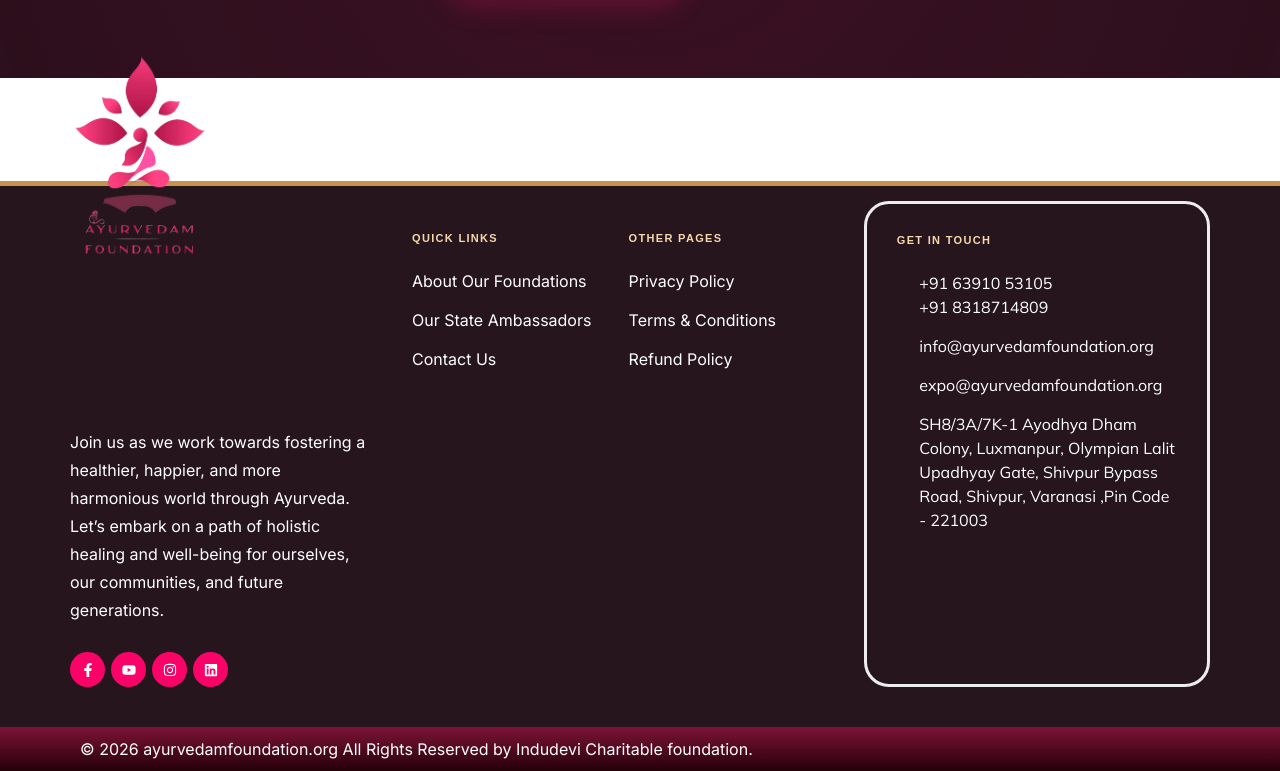
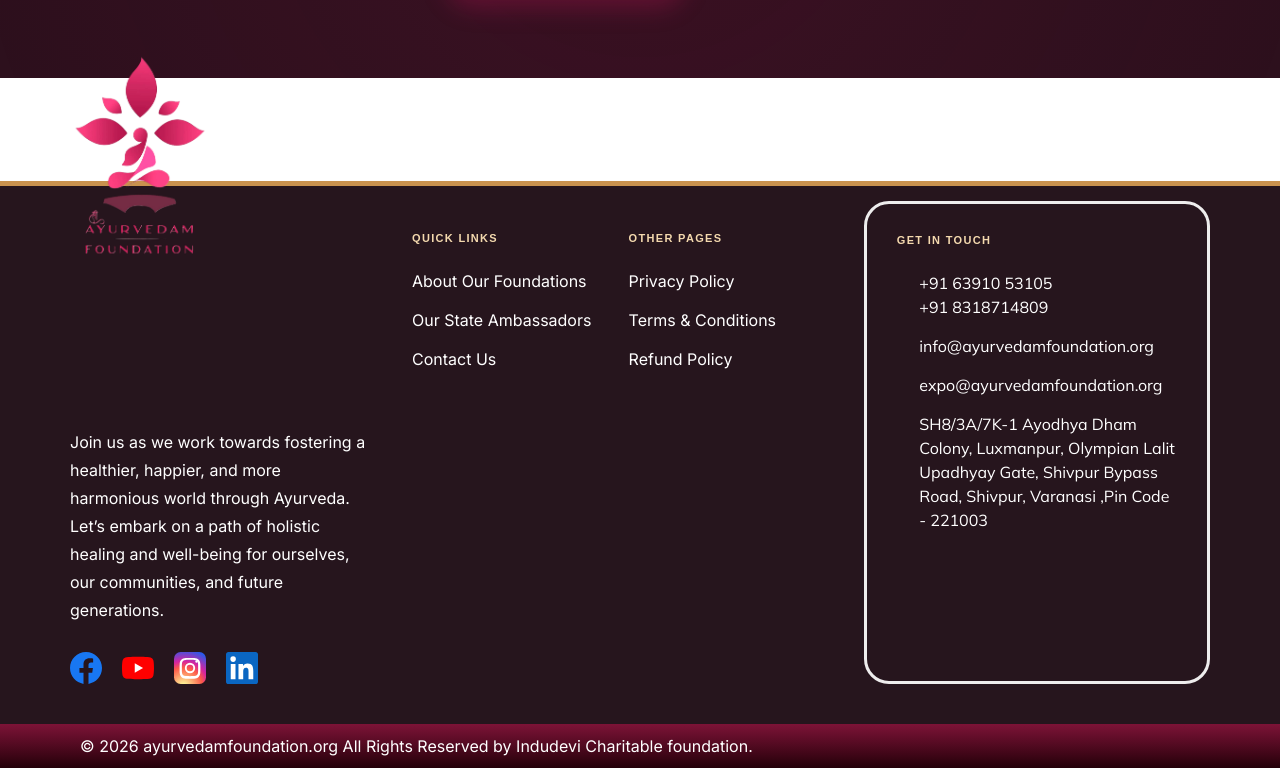
Before and after one commit to Vbhv-1501/AyurvedamFoundation, a Next.js app: page / in a window 1280 px wide. Shown: the part 6490-7261 px from the top of the page. Built offline with nearby package versions, Linux system fonts and the light colour scheme; a web font is replaced by a local one.

Commit message:
Update footer social icons to premium full-color SVG logos

```diff
--- a/src/app/globals.css
+++ b/src/app/globals.css
@@ -912,3 +912,27 @@ div:not([class*="icon"]):not([class*="fa"]):not([class*="eicon"]):not(.fa) {
 .etn-icon {
   font-family: 'etn-icon' !important;
 }
+
+/* Premium colorful social logos in the footer */
+.elementor-location-footer .elementor-social-icon {
+  background-color: transparent !important;
+  box-shadow: none !important;
+  padding: 0 !important;
+  width: auto !important;
+  height: auto !important;
+  display: inline-flex !important;
+  align-items: center !important;
+  justify-content: center !important;
+  margin-right: 14px !important;
+}
+
+.elementor-location-footer .elementor-social-icon svg {
+  fill: initial !important;
+  width: 32px !important;
+  height: 32px !important;
+  transition: transform 0.2s cubic-bezier(0.175, 0.885, 0.32, 1.275) !important;
+}
+
+.elementor-location-footer .elementor-social-icon:hover svg {
+  transform: scale(1.18) !important;
+}
--- a/src/components/MediaExperience.tsx
+++ b/src/components/MediaExperience.tsx
@@ -1,6 +1,7 @@
 "use client";
 
 import { useEffect, useState } from "react";
+import { usePathname } from "next/navigation";
 
 const fallbackImages = [
   "/uploads/2026/06/043A6536-scaled.webp", "/uploads/2026/06/043A6543-scaled.webp",
@@ -14,12 +15,37 @@ const fallbackImages = [
 export default function MediaExperience() {
   const [active, setActive] = useState<number | null>(null);
   const [images, setImages] = useState(fallbackImages);
+  const pathname = usePathname();
 
   useEffect(() => {
-    const page = window.location.pathname.replace(/\/$/, "");
+    const page = pathname.replace(/\/$/, "");
+
+    // Format footer phone numbers
     document.querySelectorAll<HTMLElement>(".elementor-location-footer .elementor-icon-list-text").forEach((item) => {
       if (item.textContent?.includes("63910 53105") && item.textContent.includes("8318714809")) {
         item.innerHTML = "+91 63910 53105<br>+91 8318714809";
+      }
+    });
+
+    // Replace footer social icons with premium full-color brand logos
+    const facebookSvg = `<svg xmlns="http://www.w3.org/2000/svg" viewBox="0 0 24 24"><path fill="#1877F2" d="M24 12.073c0-6.627-5.373-12-12-12s-12 5.373-12 12c0 5.99 4.388 10.954 10.125 11.854v-8.385H7.078v-3.47h3.047V9.43c0-3.007 1.792-4.669 4.533-4.669 1.312 0 2.686.235 2.686.235v2.953H15.83c-1.491 0-1.956.925-1.956 1.874v2.25h3.328l-.532 3.47h-2.796v8.385C19.612 23.027 24 18.062 24 12.073z"/></svg>`;
+    const youtubeSvg = `<svg xmlns="http://www.w3.org/2000/svg" viewBox="0 0 24 24"><path fill="#FF0000" d="M23.498 6.163a3.003 3.003 0 0 0-2.11-2.108C19.524 3.545 12 3.545 12 3.545s-7.525 0-9.388.51a3.003 3.003 0 0 0-2.11 2.108C0 8.029 0 12 0 12s0 3.972.502 5.837a3.003 3.003 0 0 0 2.11 2.108c1.863.51 9.388.51 9.388.51s7.524 0 9.388-.51a3.003 3.003 0 0 0 2.11-2.108c.502-1.865.502-5.837.502-5.837s0-3.971-.502-5.837z"/><polygon fill="#FFFFFF" points="9.545 15.568 15.818 12 9.545 8.432"/></svg>`;
+    const instagramSvg = `<svg xmlns="http://www.w3.org/2000/svg" viewBox="0 0 24 24"><defs><radialGradient id="ig-grad" cx="30%" cy="107%" r="130%"><stop offset="0%" stop-color="#fdf497"/><stop offset="5%" stop-color="#fdf497"/><stop offset="45%" stop-color="#fd5949"/><stop offset="60%" stop-color="#d6249f"/><stop offset="90%" stop-color="#285AEB"/></radialGradient></defs><rect width="24" height="24" rx="5" fill="url(#ig-grad)"/><path fill="#FFFFFF" d="M12 5.9c2.02 0 2.26.01 3.06.04 2.1.1 2.9 1 3 3 .03.8.04 1.04.04 3.06s-.01 2.26-.04 3.06c-.1 2.1-1 2.9-3 3-.8.03-1.04.04-3.06.04s-2.26-.01-3.06-.04c-2.1-.1-2.9-1-3-3-.03-.8-.04-1.04-.04-3.06s.01-2.26.04-3.06c.1-2.1 1-2.9 3-3 .8-.03 1.04-.04 3.06-.04M12 4.5c-2.05 0-2.31.01-3.12.05-2.9.13-4.5 1.73-4.63 4.63-.04.81-.05 1.07-.05 3.12s.01 2.31.05 3.12c.13 2.9 1.73 4.5 4.63 4.63.81.04 1.07.05 3.12.05s2.31-.01 3.12-.05c2.9-.13 4.5-1.73 4.63-4.63.04-.81.05-1.07.05-3.12s-.01-2.31-.05-3.12c-.13-2.9-1.73-4.5-4.63-4.63-.81-.04-1.07-.05-3.12-.05z"/><path fill="#FFFFFF" d="M12 8.12a3.88 3.88 0 1 0 3.88 3.88A3.88 3.88 0 0 0 12 8.12zm0 6.36a2.48 2.48 0 1 1 2.48-2.48 2.48 2.48 0 0 1-2.48 2.48z"/><circle fill="#FFFFFF" cx="16.9" cy="7.1" r="0.9"/></svg>`;
+    const linkedinSvg = `<svg xmlns="http://www.w3.org/2000/svg" viewBox="0 0 24 24"><path fill="#0A66C2" d="M22.223 0H1.771C.792 0 0 .774 0 1.729v20.542C0 23.227.792 24 1.771 24h20.451C23.2 24 24 23.227 24 22.271V1.729C24 .774 23.2 0 22.222 0z"/><path fill="#FFFFFF" d="M7.12 20.452h-3.56V9.002h3.56v11.45zM5.34 7.433c-1.137 0-2.06-.924-2.06-2.063a2.063 2.063 0 1 1 4.12 0c0 1.139-.922 2.063-2.06 2.063zM20.451 20.452h-3.553v-5.569c0-1.328-.027-3.037-1.852-3.037-1.853 0-2.136 1.445-2.136 2.939v5.667H9.359V9.002h3.41v1.561h.046c.477-.9 1.637-1.85 3.37-1.85 3.601 0 4.267 2.37 4.267 5.455v6.286z"/></svg>`;
+
+    document.querySelectorAll<HTMLElement>(".elementor-location-footer a.elementor-social-icon").forEach((a) => {
+      const spanText = a.querySelector(".elementor-screen-only")?.textContent?.toLowerCase() || "";
+      const svgEl = a.querySelector("svg");
+      if (svgEl) {
+        if (a.classList.contains("elementor-social-icon-facebook") || a.classList.contains("elementor-social-icon-facebook-f") || spanText.includes("facebook")) {
+          svgEl.outerHTML = facebookSvg;
+        } else if (a.classList.contains("elementor-social-icon-youtube") || spanText.includes("youtube")) {
+          svgEl.outerHTML = youtubeSvg;
+        } else if (a.classList.contains("elementor-social-icon-instagram") || spanText.includes("instagram")) {
+          svgEl.outerHTML = instagramSvg;
+        } else if (a.classList.contains("elementor-social-icon-linkedin") || spanText.includes("linkedin")) {
+          svgEl.outerHTML = linkedinSvg;
+        }
       }
     });
     if (page === "/images") {
@@ -84,7 +110,7 @@ export default function MediaExperience() {
         mount.innerHTML = `<iframe src="https://www.youtube-nocookie.com/embed/${source}?rel=0&modestbranding=1" title="Ayurvedam Foundation video" loading="lazy" allow="accelerometer; autoplay; clipboard-write; encrypted-media; gyroscope; picture-in-picture; web-share" allowfullscreen></iframe>`;
       });
     }
-  }, []);
+  }, [pathname]);
 
   useEffect(() => {
     if (active === null) return;
```
